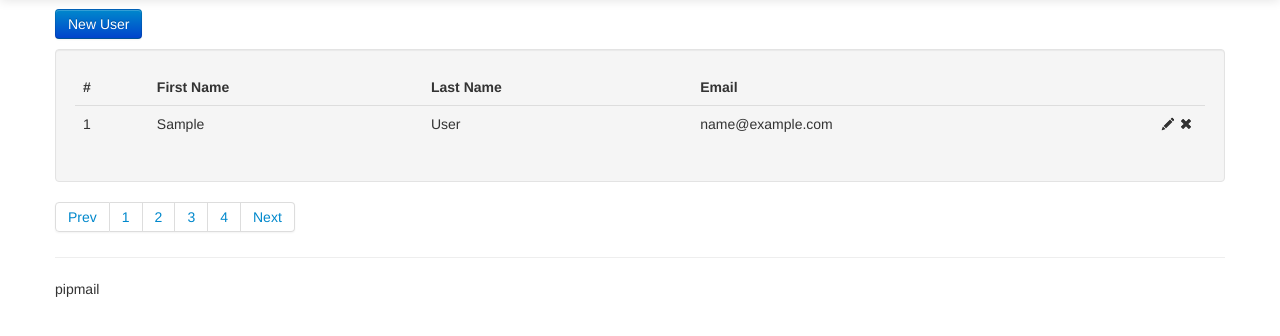
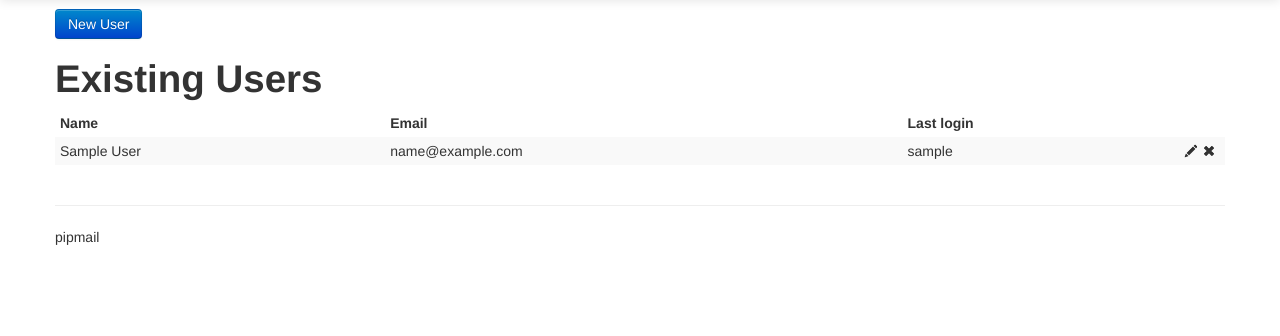
Before and after one commit to itahmid/newsletter-campaign-manager, a Flask app: template pipmail/views/users/index.html in a window 1280 px wide. Shown: the part 41-377 px from the top of the page. Run offline with Flask 2, Linux system fonts and the light colour scheme; the template is opened without the code that fills it: most values are stand-ins (such as "Sample title", 1, 10 or a date in 2020); some libraries are stand-ins or nearby versions.

Commit message:
template/user views/controllers updated

```diff
--- a/pipmail/controllers/users.py
+++ b/pipmail/controllers/users.py
@@ -11,5 +11,5 @@ mod = Blueprint('users', __name__)
 @mod.route('/page/<int:page>')
 @login_required
 def index(page):
-    users = get_rows(model='users', page=page)
+    users = get_index(model='user', page=page)
     return render_template('users/index.html', users=users, page=page)
--- a/pipmail/models.py
+++ b/pipmail/models.py
@@ -16,10 +16,9 @@ class Base(object):
 
 class User(Base):
 
-    def __init__(self, conn, _id):
+    def __init__(self, conn, cur, _id):
         super(User, self).__init__(conn, cur, _id)
-        self.info = self.get_result_dict('users')
-        self.info['id'] = str(_id)
+        self.info = self.get_result_dict('user')
         self.info['last_login'] = unix_to_local(self.info['last_login'])
 
 
--- a/pipmail/views/users/index.html
+++ b/pipmail/views/users/index.html
@@ -3,14 +3,16 @@
 <div class="btn-toolbar">
     <button class="btn btn-primary">New User</button>
 </div>
-<div class="well">
-    <table class="table">
+<div class="row-fluid">
+   <div class="span20">
+      <h1 class="pull-left">Existing Users</h1>
+
+   <table class="table table-striped table-condensed">
         <thead>
             <tr>
-                <th>#</th>
-                <th>First Name</th>
-                <th>Last Name</th>
+                <th>Name</th>
                 <th>Email</th>
+                <th>Last login</th>
                 <th style="width: 36px;"></th>
             </tr>
         </thead>
@@ -18,11 +20,10 @@
             {% for user in users %}
 
             <tr>
-                <td>{{user['id']}}</td>
-                <td>{{user['first_name']}}</td>
-                <td>{{user['last_name']}}</td>
-                <td>{{user['email']}}</td>
-                <td>
+                <td style="border-top:0;" >{{user['first_name']+' '+user['last_name']}}</td>
+                <td style="border-top:0;" >{{user['email']}}</td>
+                <td style="border-top:0;" >{{user['last_login']}}</td>
+                <td style="border-top:0;" >
                     <a href="user.html"><i class="icon-pencil"></i></a>
                     <a href="#myModal" role="button" data-toggle="modal"><i class="icon-remove"></i></a>
                 </td>
@@ -34,27 +35,6 @@
         </tbody>
     </table>
 </div>
-<div class="pagination">
-    <ul>
-        <li><a href="#">Prev</a></li>
-        <li><a href="#">1</a></li>
-        <li><a href="#">2</a></li>
-        <li><a href="#">3</a></li>
-        <li><a href="#">4</a></li>
-        <li><a href="#">Next</a></li>
-    </ul>
 </div>
-<div class="modal small hide fade" id="myModal" tabindex="-1" role="dialog" aria-labelledby="myModalLabel" aria-hidden="true">
-    <div class="modal-header">
-        <button type="button" class="close" data-dismiss="modal" aria-hidden="true">×</button>
-        <h3 id="myModalLabel">Delete Confirmation</h3>
-    </div>
-    <div class="modal-body">
-        <p class="error-text">Are you sure you want to delete the user?</p>
-    </div>
-    <div class="modal-footer">
-        <button class="btn" data-dismiss="modal" aria-hidden="true">Cancel</button>
-        <button class="btn btn-danger" data-dismiss="modal">Delete</button>
-    </div>
-</div>
+
 {% endblock %}
```
Also changed, not shown: pipmail/controllers/templates.py (+12 -2 lines), pipmail/sql.py (+4 -4 lines), pipmail/views/templates/details.html (+3 -18 lines), pipmail/views/templates/index.html (+27 -13 lines).
